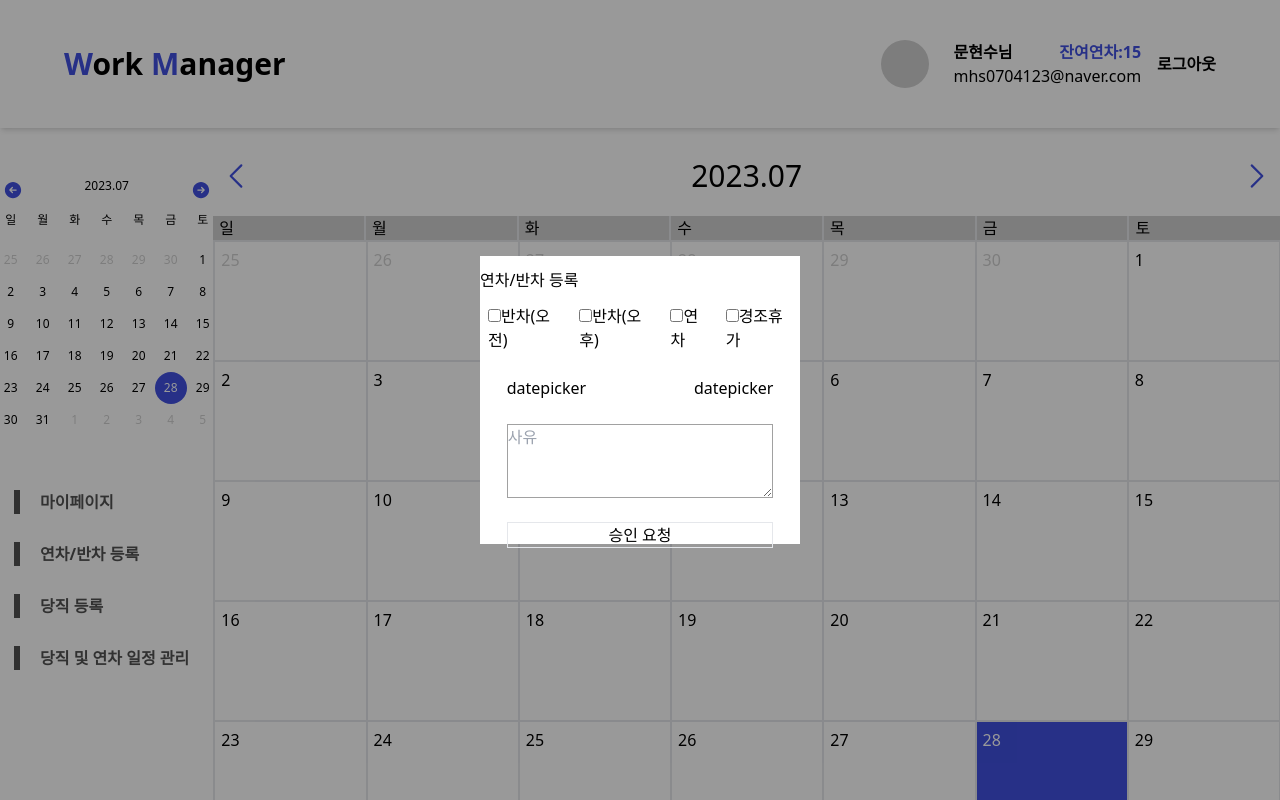
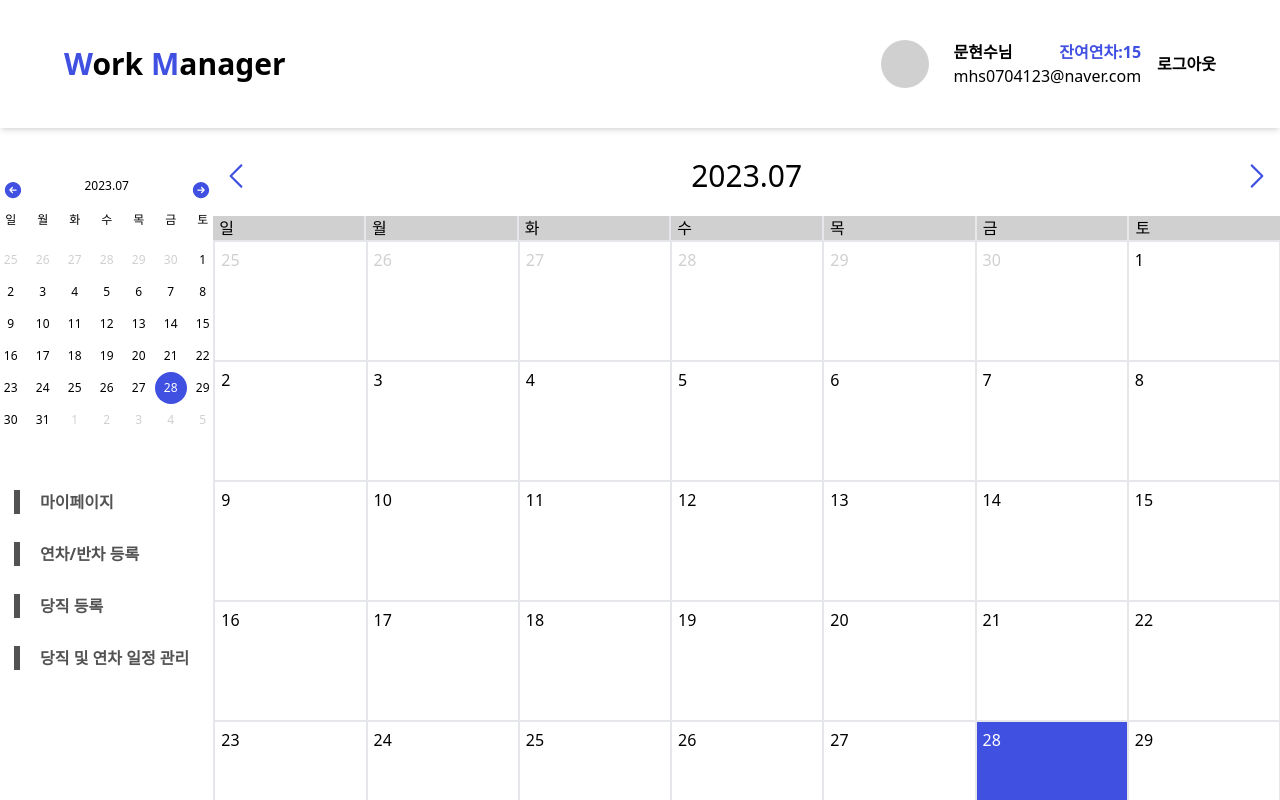
Before and after one commit to FC-MINI-4/attendance-front, a Next.js app: page /main in a window 1280 px wide. Shown: the top 800 px of the page. Built offline with nearby package versions, Linux system fonts and the light colour scheme.

Commit message:
feat:모달창기본작업

```diff
--- a/package.json
+++ b/package.json
@@ -26,6 +26,7 @@
     "react": "18.2.0",
     "react-dom": "18.2.0",
     "react-icons": "^4.10.1",
+    "recoil": "^0.7.7",
     "tailwindcss": "3.3.3",
     "typescript": "5.1.6"
   }
--- a/src/components/common/Modal.tsx
+++ b/src/components/common/Modal.tsx
@@ -1,11 +1,27 @@
-interface IModalProps {
-  title: string // 모달 제목
-  IsCheckBoxShow: boolean //checkbox 표시 여부
-  IsTextBoxShow: boolean //사유 input 표시 여부
-  submit: string // 제출버튼 내용
-}
+import { IModalProps } from "@/types/IModal"
+import { DatePicker, Space } from "antd"
+import { useEffect, useRef } from 'react'
+import { modalState } from "@/recoil/common/atoms"
+import { useRecoilState } from 'recoil'
+
+
 
 export default function ApproveModal(modalProps : IModalProps){
+  const [ isModalShow, setIsModalShow ] = useRecoilState(modalState)
+
+  const modalRef = useRef<HTMLInputElement | null>(null)
+  useEffect(() => {
+    function handleOutside(e: Event) {
+      // current.contains(e.target) : 컴포넌트 특정 영역 외 클릭 감지를 위해 사용
+      if (modalRef.current && !modalRef.current.contains(e.target as Node)) {
+        setIsModalShow(false)
+      }
+    }
+    document.addEventListener('mousedown', handleOutside)
+    return () => {
+      document.removeEventListener('mousedown', handleOutside)
+    }
+  }, [modalRef])
 
   const MakeCheckBox = () =>{
     const box = []
@@ -15,43 +31,56 @@ export default function ApproveModal(modalProps : IModalProps){
       box.push(
         <div
           key={i}
-          className="px-2">
+          className="px-3">
           <input type="checkbox"/>{checkBoxContents[i]}
         </div>
       )
     }
+
     return(
       <div className="flex">{box}</div>
     )
   }
 
+  const { RangePicker } = DatePicker;
+
+  const MyDatePicker: React.FC = () => (
+    <Space direction="vertical" size={12} style={{width: '100%', margin:'auto', border:'1px solid A1A1A1'}}>
+      <RangePicker style={{width:'100%'}}/>
+    </Space>
+  );
 
   return(
     <>
       <div className="w-screen h-screen bg-black/40 fixed top-0 left-0 z-10">
-        <form className="w-3/12 h-72 bg-white absolute top-0 left-0 bottom-0 right-0 m-auto">
-          <div className="py-3">
+        <form
+          className="w-1/3 h-80 bg-white absolute top-0 left-0 bottom-0 right-0 m-auto">
+          <div ref={modalRef}>
+            <div className="before:content-[''] before:block before:w-4 before:h-10 before:bg-primary before:absolute before:top-0 before:left-0
+            relative py-2 pl-6 shadow-md">
               {modalProps.title}
             </div>
             <div>
-            <div className="flex justify-center items-center pb-6">
-              {modalProps.IsCheckBoxShow ? <MakeCheckBox/> : null}
+              <div className="flex justify-center items-center pt-4 pb-2">
+                {modalProps.IsCheckBoxShow
+                  ? <MakeCheckBox/>
+                  : null}
               </div>
-            <div className="flex justify-between items-center w-5/6 mx-auto pb-6">
-              <div>datepicker</div>
-              <div>datepicker</div>
+              <div className="flex justify-between items-center w-[75%] mx-auto py-3">
+                <MyDatePicker/>
               </div>
-            <div className="flex justify-center items-center pb-6">
+              <div className="flex justify-center items-center py-3">
                 {modalProps.IsTextBoxShow
-                ? <textarea placeholder="사유" cols={60} rows={3} className="w-5/6 border border-modalBorder"></textarea>
+                  ? <textarea placeholder="사유" cols={60} rows={3} className="w-[75%] border rounded-md border-modalBorder pt-2 pl-2 outline-none"></textarea>
                   : null
                 }
 
               </div>
-            <div className="flex justify-center items-center">
+              <div className="flex justify-center items-center pt-2">
                 <input
                   type="submit" value={modalProps.submit}
-                className="border cursor-pointer w-5/6"/>
+                  className="border cursor-pointer w-[75%] h-9 bg-primary text-white rounded-md"/>
+              </div>
             </div>
           </div>
         </form>
--- /dev/null
+++ b/src/components/main/Main.tsx
@@ -0,0 +1,35 @@
+import Calendar from '@/components/main/MainCalendar';
+import MainHeader from '@/components/main/MainHeader';
+import SideMenu from '@/components/main/MainSideMenu';
+import ApproveModal from '@/components/common/Modal';
+import { modalState } from '@/recoil/common/atoms';
+import { useRecoilState } from 'recoil'
+
+export default function Main(){
+  const [isModalShow] = useRecoilState(modalState)
+
+  return(
+  <>
+    {
+      isModalShow
+      ? <ApproveModal
+          title={'연차/반차 등록'}
+          IsCheckBoxShow={true}
+          IsTextBoxShow={true}
+          submit={'승인 요청'}/>
+      : null
+    }
+    <div className='w-screen h-screen position'>
+      <div className='absolute top-0 left-0 w-full shadow-md'>
+        <MainHeader/>
+      </div>
+      <div className='absolute top-[8.5rem] left-0 w-1/6 pt-10 pl-3 pr-3'>
+        <SideMenu/>
+      </div>
+      <div className='absolute top-[8.5rem] right-0 w-5/6'>
+        <Calendar/>
+      </div>
+    </div>
+  </>
+  )
+}
--- a/src/components/main/MainMenuBar.tsx
+++ b/src/components/main/MainMenuBar.tsx
@@ -1,10 +1,27 @@
+import { modalState } from "@/recoil/common/atoms"
+import { useRecoilState } from 'recoil'
+
 export default function MenuBar(){
+  const [isModalShow, setIsModalShow] = useRecoilState(modalState)
 
   const Menu = () => {
     const menuBar = []
     const menuList = ['마이페이지', '연차/반차 등록', '당직 등록', '당직 및 연차 일정 관리']
 
     for(let i=0; i<4; i++){
+      if(i === 1 || 2){
+        menuBar.push(
+          <div
+            key={i}
+            className="before:content-[''] before:block before:w-1.5 before:h-6 before:bg-mainBlack before:absolute before:top-3.5 before:left-[-10px] before:hover:bg-primary
+            py-3.5 relative text-mainBlack pl-4 font-semibold cursor-pointer
+            hover:text-primary"
+            onClick={()=>setIsModalShow(true)}
+          >
+            {menuList[i]}
+          </div>
+        )
+      }else{
         menuBar.push(
           <div
             key={i}
@@ -16,6 +33,7 @@ export default function MenuBar(){
           </div>
         )
       }
+    }
     return(
     <>
       <div>{menuBar}</div>
--- a/src/pages/main.tsx
+++ b/src/pages/main.tsx
@@ -1,28 +1,12 @@
-import Calendar from '@/components/main/MainCalendar';
-import MainHeader from '@/components/main/MainHeader';
-import SideMenu from '@/components/main/MainSideMenu';
-import ApproveModal from '@/components/common/Modal';
+import Main from "@/components/main/Main"
+import { RecoilRoot } from 'recoil';
 
 export default function main(){
   return(
-  <>
-    <ApproveModal
-      title={'연차/반차 등록'}
-      IsCheckBoxShow={true}
-      IsTextBoxShow={true}
-      submit={'승인 요청'}/>
-    <div className='w-screen h-screen position'>
-      <div className='absolute top-0 left-0 w-full shadow-md'>
-        <MainHeader/>
-      </div>
-      <div className='absolute top-[8.5rem] left-0 w-1/6 pt-10 pl-3 pr-3'>
-        <SideMenu/>
-      </div>
-      <div className='absolute top-[8.5rem] right-0 w-5/6'>
-        <Calendar/>
-      </div>
-    </div>
-  </>
-
+    <>
+      <RecoilRoot>
+        <Main/>
+      </RecoilRoot>
+    </>
   )
 }
--- /dev/null
+++ b/src/recoil/common/atoms.ts
@@ -0,0 +1,6 @@
+import { atom } from 'recoil'
+
+export const modalState = atom<boolean>({
+  key:'isModalShow',
+  default:false
+})
--- /dev/null
+++ b/src/types/IModal.ts
@@ -0,0 +1,6 @@
+export interface IModalProps {
+  title: string // 모달 제목
+  IsCheckBoxShow: boolean //checkbox 표시 여부
+  IsTextBoxShow: boolean //사유 input 표시 여부
+  submit: string // 제출버튼 내용
+}
```
Also changed, not shown: src/pages/_app.tsx (+4 -3 lines), 1 other file (tests, documents, lock files or other folders). Lines whose indentation alone changed are shown as unchanged.
